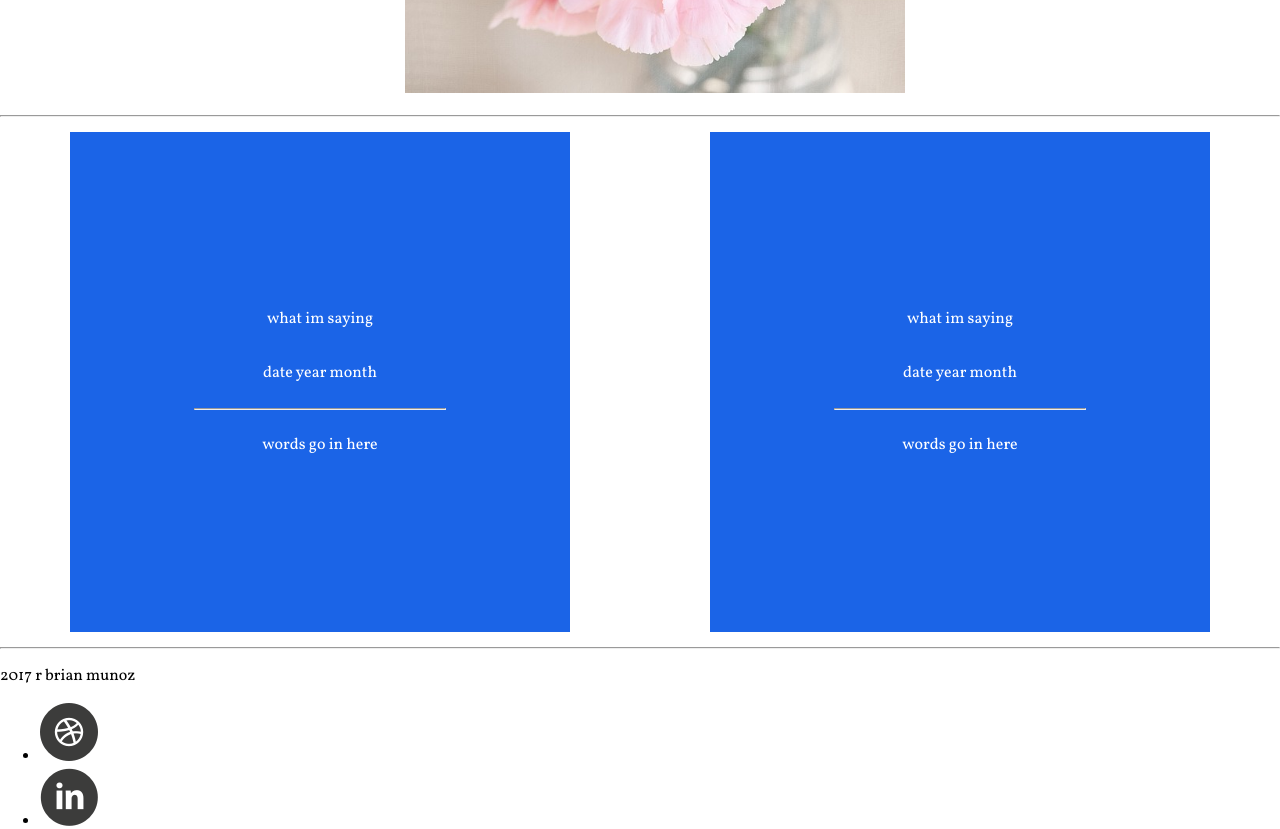
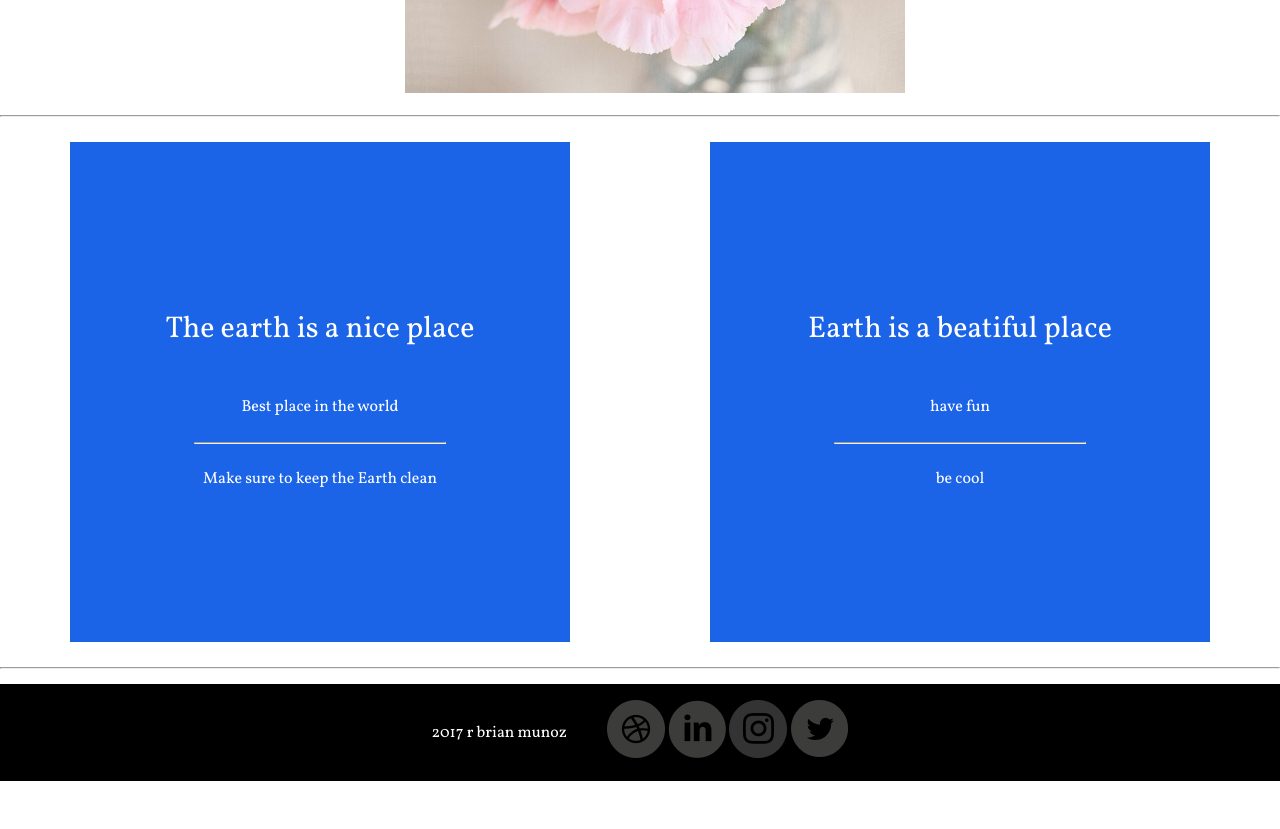
Before and after one commit to colorlessenergy/landing-page, a plain HTML site: page index.html in a window 1280 px wide. Shown: the part 2520-3349 px from the top of the page. After the commit the page ends 3301 px from the top, so only its background shows below. Drawn offline with Linux system fonts and the light colour scheme.

Commit message:
finished the footer

```diff
--- a/index.html
+++ b/index.html
@@ -95,16 +95,16 @@
       </div>
       <div class="info-container">
         <div class="info">
-            <p class="main-text">what im saying</p>
-            <p>date year month</p>
+            <p class="main-text">The earth is a nice place</p>
+            <p>Best place in the world</p>
             <hr>
-            <p> words go in here</p>
+            <p> Make sure to keep the Earth clean</p>
         </div>
         <div class="info">
-          <p class="main-text">what im saying</p>
-          <p>date year month</p>
+          <p class="main-text">Earth is a beatiful place</p>
+          <p>have fun</p>
           <hr>
-          <p> words go in here </p>
+          <p> be cool </p>
         </div>
       </div>
       <div class="space">
@@ -112,7 +112,7 @@
       </div>
       <footer>
         <p>2017 r brian munoz</p>
-        <ul>
+        <ul class="social-media">
           <li><img src="social-media/dribbble-icon.png" alt="dribble icon"></li>
           <li><img src="social-media/linkedin-icon.png" alt="linkedin icon"></li>
           <li><img src="social-media/instagram-icon.png" alt="instagram"></li>
--- a/main.css
+++ b/main.css
@@ -2,6 +2,15 @@ html, body {
   font-family: 'Vollkorn', serif;
   margin: 0;
   padding: 0;
+}
+
+footer {
+  align-items: center;
+  background-color: #000;
+  color: #fff;
+  display: flex;
+  justify-content: center;
+  flex-wrap: wrap;
 }
 
 .about h2 {
@@ -90,7 +99,6 @@ html, body {
   display: flex;
   flex-wrap: wrap;
   justify-content: space-around;
-
 }
 
 .info-container .info hr {
@@ -106,6 +114,8 @@ html, body {
   justify-content: center;
   display: flex;
   flex-direction: column;
+  margin: 10px 0;
+
 }
 
 .image {
@@ -145,8 +155,17 @@ html, body {
   float: right;
 }
 
+.main-text {
+  font-size: 30px;
+}
+
 .opacity-color {
   background-color: blue;
+}
+
+
+.social-media li {
+  display: inline-block;
 }
 
 .space {
```
